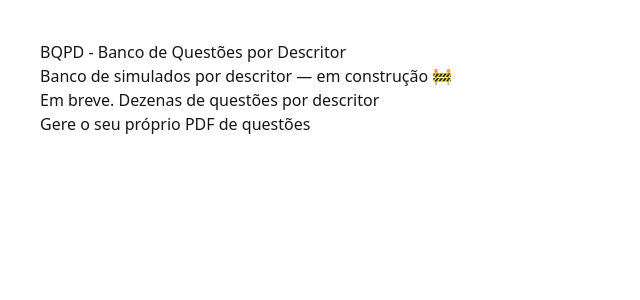
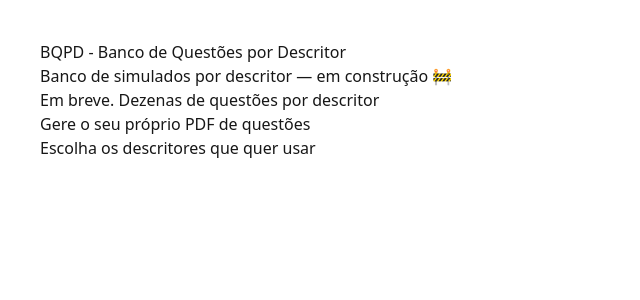
Before and after one commit to loycuras/bqpd, a Next.js app: page / in a window 1280 px wide. Shown: the top 300 px of the page, without its empty margins (0-640 px from the left). Built offline with nearby package versions, Linux system fonts and the light colour scheme.

Commit message:
Adição de informações

```diff
--- a/app/page.tsx
+++ b/app/page.tsx
@@ -5,6 +5,7 @@ export default function Home() {
          <p>Banco de simulados por descritor — em construção 🚧</p>
          <p>Em breve. Dezenas de questões por descritor</p>
          <p>Gere o seu próprio PDF de questões</p>
+         <p>Escolha os descritores que quer usar</p>
        </main>
      );
    }
```
